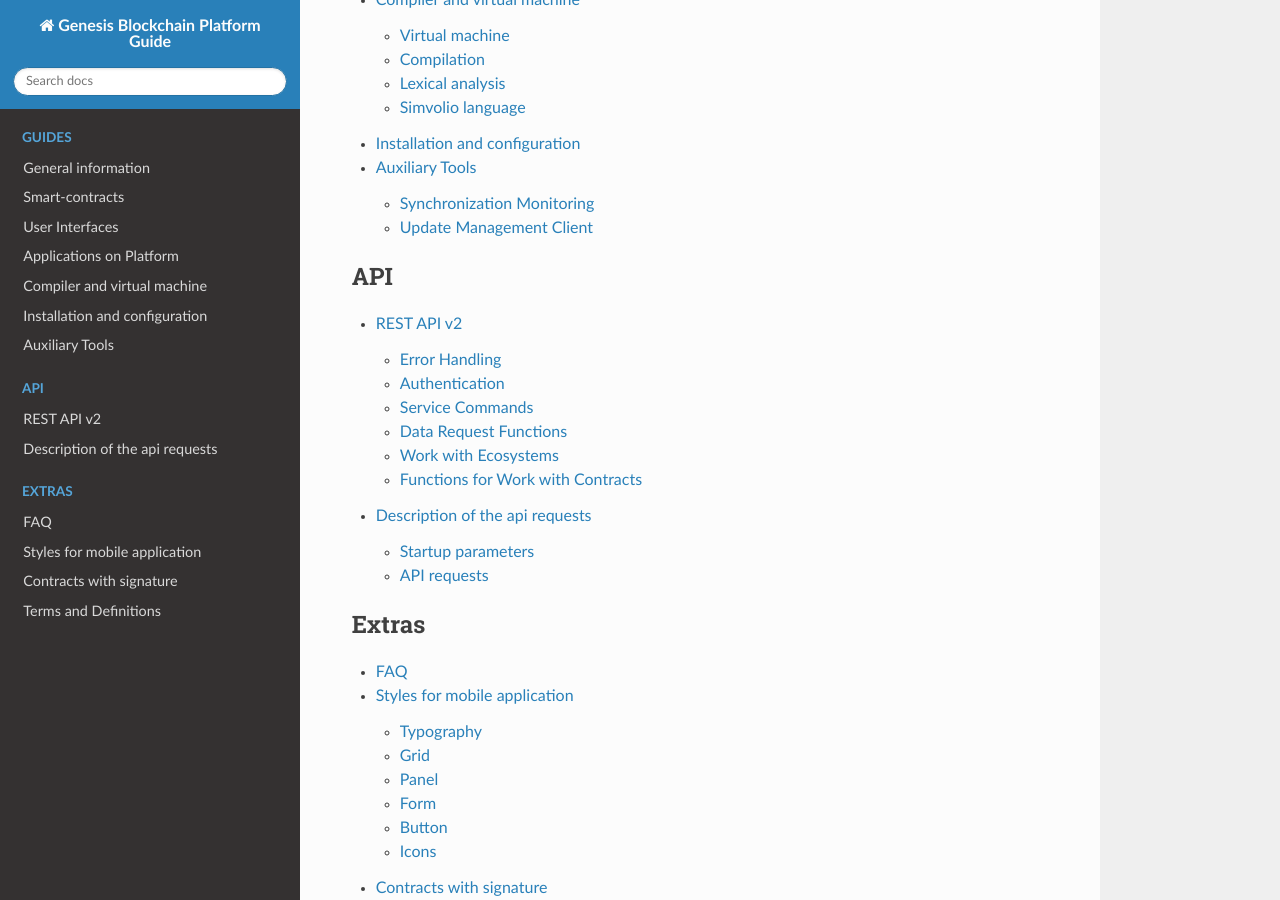
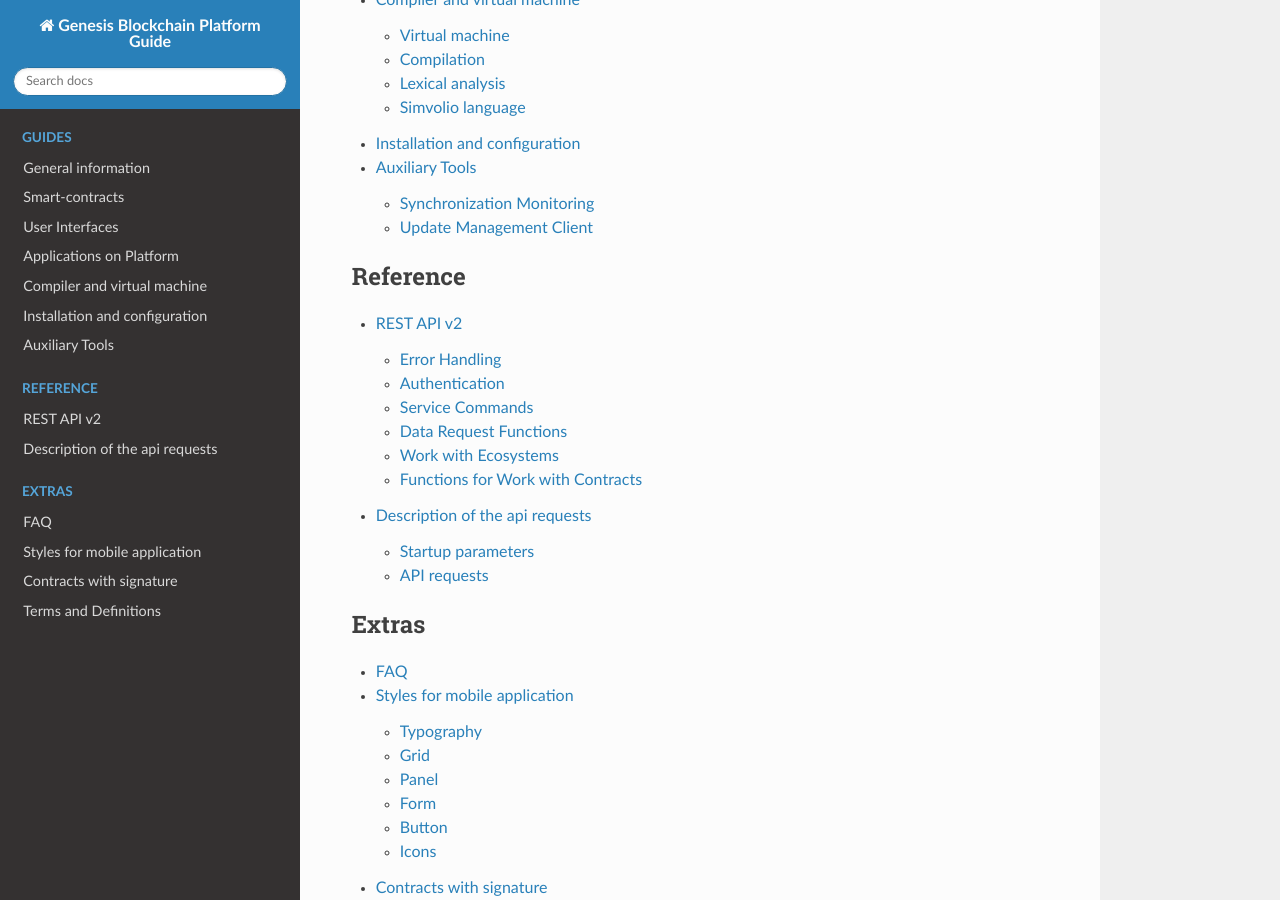
Before and after one commit to AplaProject/apla-docs-en, a Sphinx documentation site: the page built from source/index.rst, in a window 1280 px wide and 900 px high, scrolled down 2812 px. Built offline with Sphinx 7.4.7 and the Read the Docs theme 2.0.0, drawn with Linux system fonts in a browser that asks for light colours.

Commit message:
move REST API doc to reference

```diff
--- a/source/index.rst
+++ b/source/index.rst
@@ -72,9 +72,9 @@
 
 .. toctree::
    :maxdepth: 2
-   :caption: API
+   :caption: Reference
 
-   introduction/api2.rst
+   reference/api2.rst
    introduction/exchangeapi.rst
 
 .. toctree::
```
Also changed, not shown: source/reference/api2.rst (renamed from source/introduction/api2.rst).
